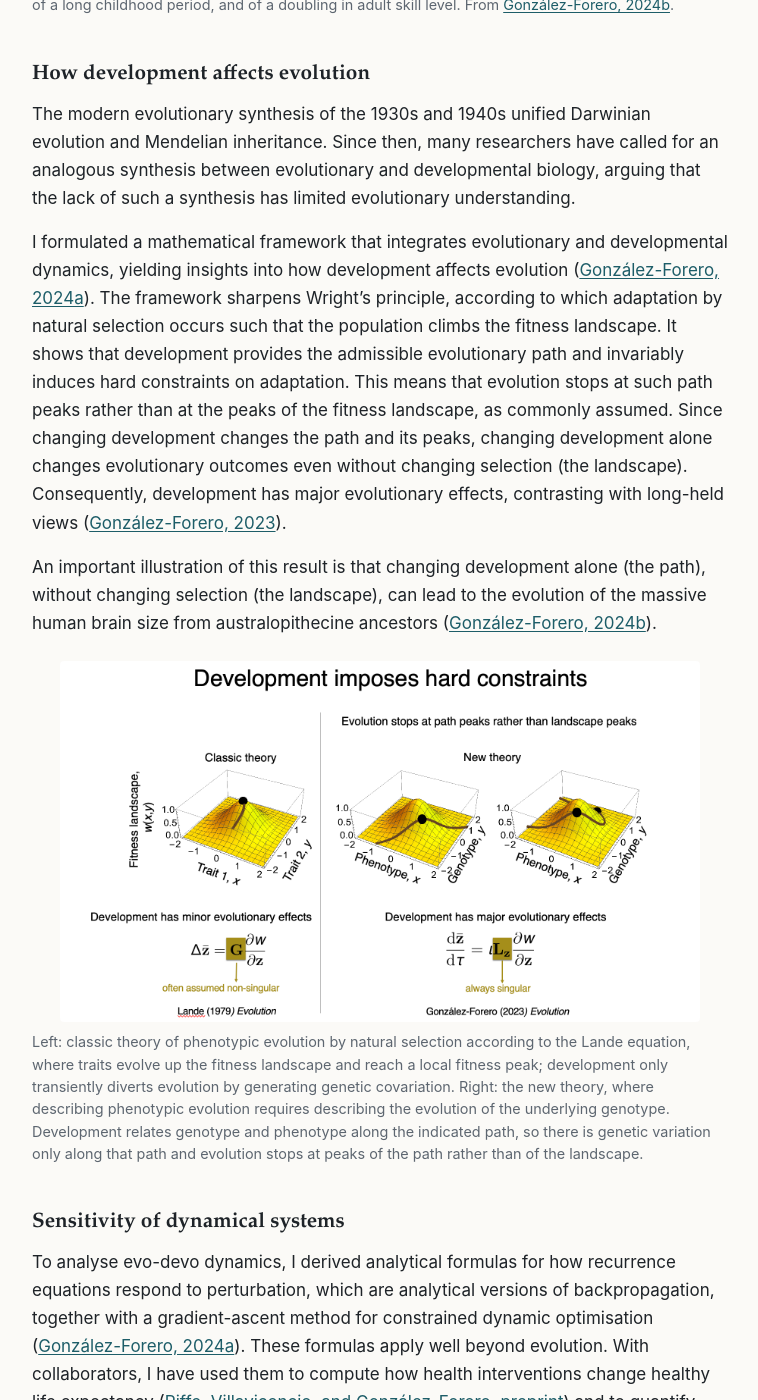
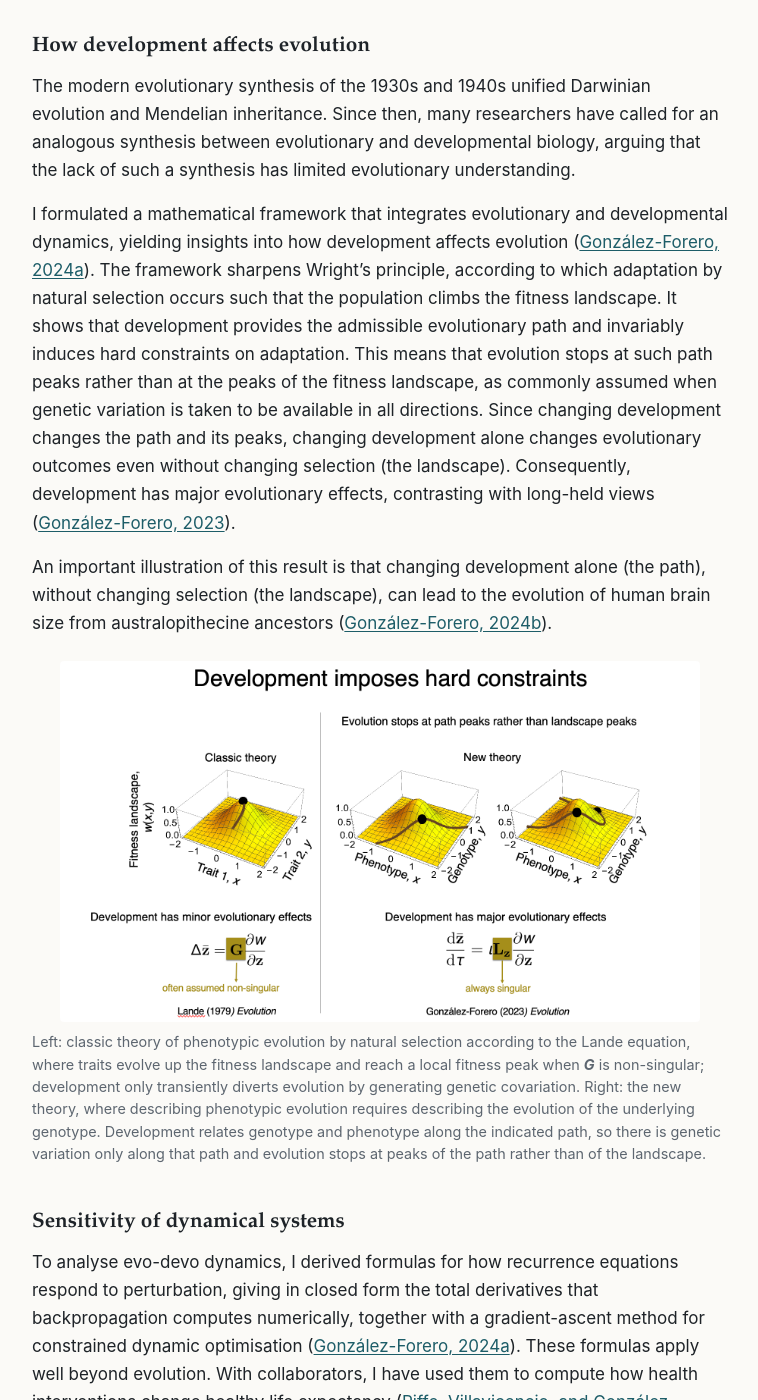
Before and after one commit to mauriciogforero/mauriciogforero.github.io, a Jekyll site: the page built from research.md, in a window 1280 px wide and 1400 px high, scrolled down 1529 px. Shown: the whole window, without its empty margins (260-1018 px from the left). Built offline with Jekyll 4.4.1, drawn with Linux system fonts in a browser that asks for light colours; some of the changed text lies outside the part shown.

Commit message:
Research page: tighten scientific wording
Co-Authored-By: Claude Opus 5.5 <noreply@anthropic.com>
Claude-Session: https://claude.ai/code/session_013W9iPQEM22RMu8Nyi5ZBeA

```diff
--- a/research.md
+++ b/research.md
@@ -11,11 +11,11 @@ I am extending the evo-devo dynamics framework into a mathematical synthesis of
 
 ## Human brain evolution
 
-Brains have evolved into a stunning diversity across the animal kingdom, giving rise to an even more stunning diversity in behaviour. What drives brain evolution? We developed a mathematical model to help address this question ([González-Forero, Faulwasser, and Lehmann, 2017](https://journals.plos.org/ploscompbiol/article?id=10.1371/journal.pcbi.1005380)).
+Brains and behaviour vary enormously across animals. What drives brain evolution? We developed a mathematical model to help address this question ([González-Forero, Faulwasser, and Lehmann, 2017](https://journals.plos.org/ploscompbiol/article?id=10.1371/journal.pcbi.1005380)).
 
-Using this model, we found that cognitive ability and brain mass can be mechanistically related by a simple equation. Extending this model to social interactions, we also found causal, computational evidence suggesting that human brain expansion may have been driven by ecological and cultural factors, rather than social factors such as cooperation and competition, contrasting with dominant hypotheses ([González-Forero and Gardner, 2018](https://rdcu.be/O1Vc)).
+Using this model, we found that cognitive ability and brain mass can be mechanistically related by a simple equation. Extending this model to social interactions, we also found computational evidence suggesting that human brain expansion may have been driven by ecological and cultural factors, rather than social factors such as cooperation and competition, contrasting with dominant hypotheses ([González-Forero and Gardner, 2018](https://rdcu.be/O1Vc)).
 
-In a further extension of this work modelling the developmental and evolutionary (evo-devo) dynamics of hominin brain size, I found that, counterintuitively, the sharp expansion in brain size in the human lineage may have been a by-product of selection for mature ovarian follicles. In this model, the role of ecology and culture is not to increase selection for brain size, as often assumed, but to generate a genetic correlation between ovarian follicles and brain size, and this correlation causes human brain expansion ([González-Forero, 2024b](https://www.nature.com/articles/s41562-024-01887-8)). This turns out to be consistent with empirical evidence of genetic correlations between the brain and reproductive tissues in humans ([González-Forero and Gómez-Robles, 2025](https://doi.org/10.1098/rstb.2024.0114)).
+In a further extension of this work modelling the developmental and evolutionary (evo-devo) dynamics of hominin brain size, I found that, counterintuitively, the sharp expansion in brain size in the human lineage may have been a by-product of selection for mature ovarian follicles. In this model, the role of ecology and culture is not to increase selection for brain size, as often assumed, but to generate a genetic correlation between ovarian follicles and brain size, and this correlation causes human brain expansion ([González-Forero, 2024b](https://www.nature.com/articles/s41562-024-01887-8)). This turns out to be consistent with empirical evidence of genetic associations between the brain and reproductive traits in humans ([González-Forero and Gómez-Robles, 2025](https://doi.org/10.1098/rstb.2024.0114)).
 
 <figure>
 <img src="docs/assets/images/SVideoShortInfiniteLoop.gif" alt="Animation of the evolutionary and developmental dynamics of the human brain predicted by the model" width="640">
@@ -26,18 +26,18 @@ In a further extension of this work modelling the developmental and evolutionary
 
 The modern evolutionary synthesis of the 1930s and 1940s unified Darwinian evolution and Mendelian inheritance. Since then, many researchers have called for an analogous synthesis between evolutionary and developmental biology, arguing that the lack of such a synthesis has limited evolutionary understanding.
 
-I formulated a mathematical framework that integrates evolutionary and developmental dynamics, yielding insights into how development affects evolution ([González-Forero, 2024a](https://doi.org/10.1016/j.tpb.2023.11.003)). The framework sharpens Wright's principle, according to which adaptation by natural selection occurs such that the population climbs the fitness landscape. It shows that development provides the admissible evolutionary path and invariably induces hard constraints on adaptation. This means that evolution stops at such path peaks rather than at the peaks of the fitness landscape, as commonly assumed. Since changing development changes the path and its peaks, changing development alone changes evolutionary outcomes even without changing selection (the landscape). Consequently, development has major evolutionary effects, contrasting with long-held views ([González-Forero, 2023](https://doi.org/10.1093/evolut/qpac003)).
+I formulated a mathematical framework that integrates evolutionary and developmental dynamics, yielding insights into how development affects evolution ([González-Forero, 2024a](https://doi.org/10.1016/j.tpb.2023.11.003)). The framework sharpens Wright's principle, according to which adaptation by natural selection occurs such that the population climbs the fitness landscape. It shows that development provides the admissible evolutionary path and invariably induces hard constraints on adaptation. This means that evolution stops at such path peaks rather than at the peaks of the fitness landscape, as commonly assumed when genetic variation is taken to be available in all directions. Since changing development changes the path and its peaks, changing development alone changes evolutionary outcomes even without changing selection (the landscape). Consequently, development has major evolutionary effects, contrasting with long-held views ([González-Forero, 2023](https://doi.org/10.1093/evolut/qpac003)).
 
-An important illustration of this result is that changing development alone (the path), without changing selection (the landscape), can lead to the evolution of the massive human brain size from australopithecine ancestors ([González-Forero, 2024b](https://www.nature.com/articles/s41562-024-01887-8)).
+An important illustration of this result is that changing development alone (the path), without changing selection (the landscape), can lead to the evolution of human brain size from australopithecine ancestors ([González-Forero, 2024b](https://www.nature.com/articles/s41562-024-01887-8)).
 
 <figure>
 <img src="docs/assets/images/Evolution2023Thumbnail.png" alt="Diagram comparing classic and new theory of how development affects evolution" width="640">
-<figcaption>Left: classic theory of phenotypic evolution by natural selection according to the Lande equation, where traits evolve up the fitness landscape and reach a local fitness peak; development only transiently diverts evolution by generating genetic covariation. Right: the new theory, where describing phenotypic evolution requires describing the evolution of the underlying genotype. Development relates genotype and phenotype along the indicated path, so there is genetic variation only along that path and evolution stops at peaks of the path rather than of the landscape.</figcaption>
+<figcaption>Left: classic theory of phenotypic evolution by natural selection according to the Lande equation, where traits evolve up the fitness landscape and reach a local fitness peak when <strong><em>G</em></strong> is non-singular; development only transiently diverts evolution by generating genetic covariation. Right: the new theory, where describing phenotypic evolution requires describing the evolution of the underlying genotype. Development relates genotype and phenotype along the indicated path, so there is genetic variation only along that path and evolution stops at peaks of the path rather than of the landscape.</figcaption>
 </figure>
 
 ## Sensitivity of dynamical systems
 
-To analyse evo-devo dynamics, I derived analytical formulas for how recurrence equations respond to perturbation, which are analytical versions of backpropagation, together with a gradient-ascent method for constrained dynamic optimisation ([González-Forero, 2024a](https://doi.org/10.1016/j.tpb.2023.11.003)). These formulas apply well beyond evolution. With collaborators, I have used them to compute how health interventions change healthy life expectancy ([Riffe, Villavicencio, and González-Forero, preprint](https://dx.doi.org/10.4054/MPIDR-WP-2024-014)) and to quantify mechanistically the contribution of genes, environment, and development to differences in human behavioural traits ([González-Forero and Gómez-Robles, preprint](https://doi.org/10.1101/2025.03.17.643651)).
+To analyse evo-devo dynamics, I derived formulas for how recurrence equations respond to perturbation, giving in closed form the total derivatives that backpropagation computes numerically, together with a gradient-ascent method for constrained dynamic optimisation ([González-Forero, 2024a](https://doi.org/10.1016/j.tpb.2023.11.003)). These formulas apply well beyond evolution. With collaborators, I have used them to compute how health interventions change healthy life expectancy ([Riffe, Villavicencio, and González-Forero, preprint](https://dx.doi.org/10.4054/MPIDR-WP-2024-014)) and to quantify mechanistically the contribution of genes, environment, and development to differences in human behavioural traits ([González-Forero and Gómez-Robles, preprint](https://doi.org/10.1101/2025.03.17.643651)).
 
 ## Social evolution
 
```
